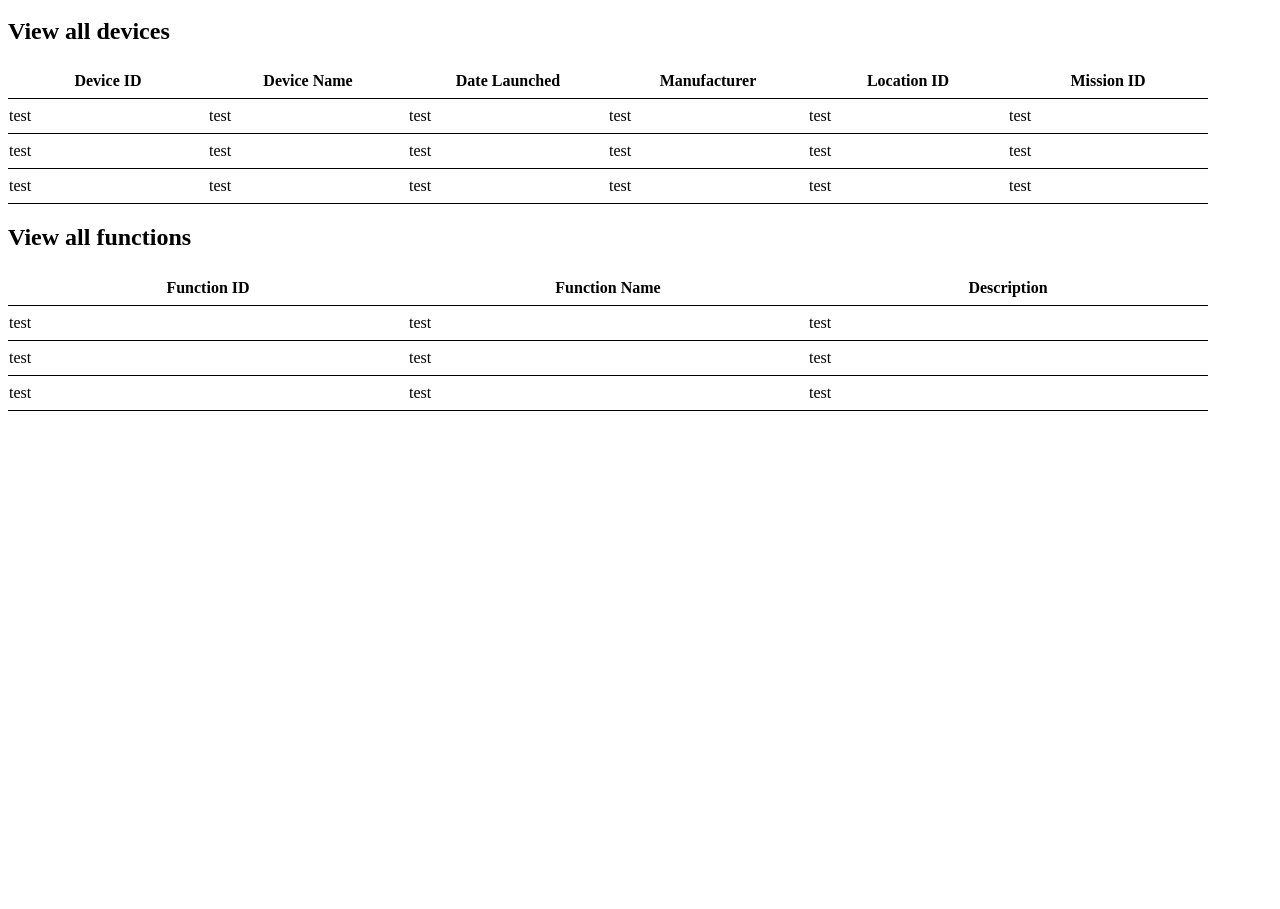
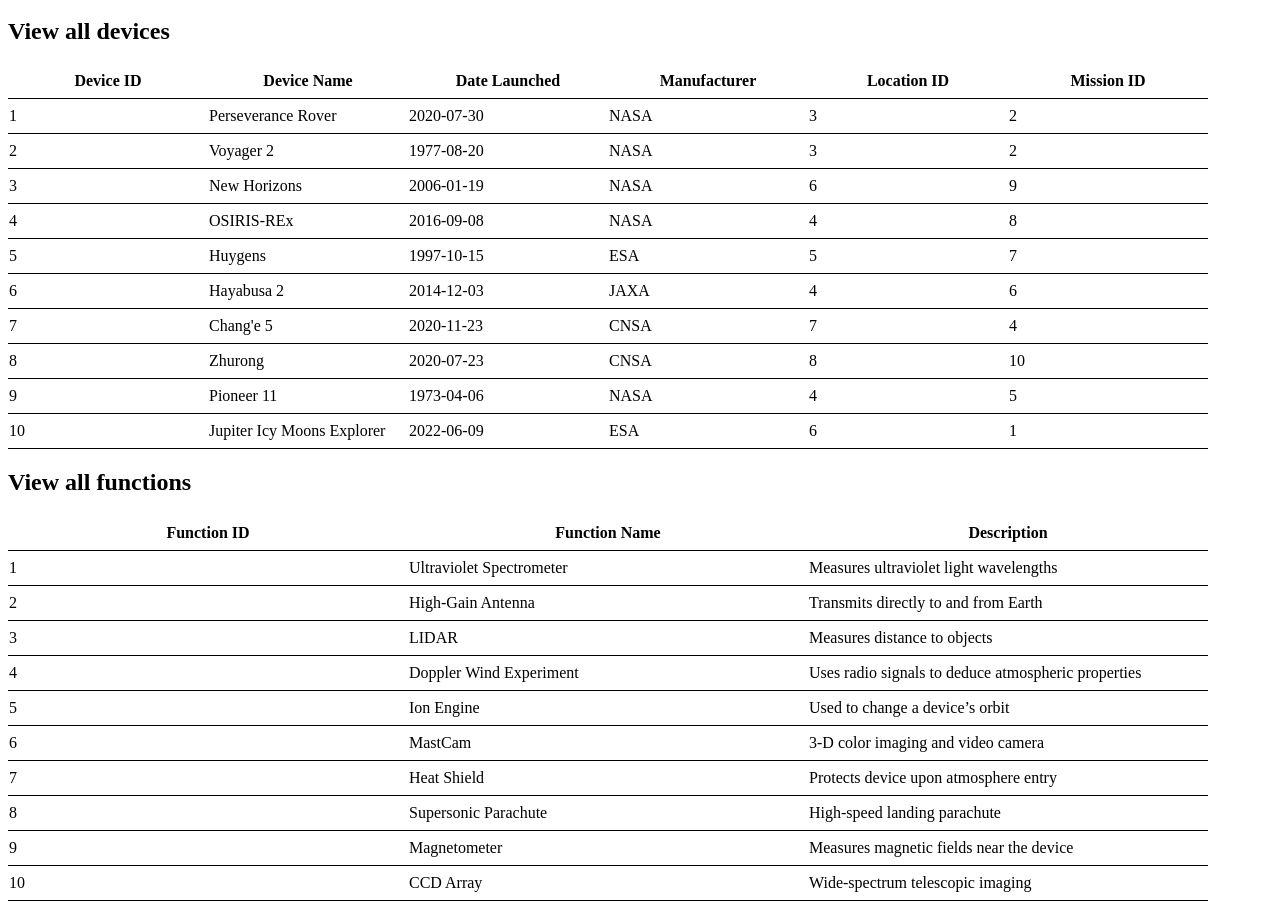
Before and after one commit to jackgallivan/cs340-project, a plain HTML site: page pages/device_function.html in a window 1280 px wide. Shown: the part 811-1720 px from the top of the page. Before the commit the page ends 1230 px from the top, so only its background shows below. Drawn offline with Linux system fonts and the light colour scheme; a script that the page names is missing.

Commit message:
Added more sample data to device_function page

```diff
--- a/pages/device_function.html
+++ b/pages/device_function.html
@@ -150,7 +150,7 @@
                             <th>Mission ID</th>
                         </tr>
                     </thead>
-                    <tbody>
+                    <tbody id="data-table">
                         <!-- format for a table row:
                             <tr id='1'> <- ID should be set by retrieving PK from database
                                 <td>test</td> <-- Column data
@@ -161,28 +161,84 @@
                             </tr>
                         -->
                         <tr id='1'>
-                            <td>test</td>
-                            <td>test</td>
-                            <td>test</td>
-                            <td>test</td>
-                            <td>test</td>
-                            <td>test</td>
+                            <td>1</td>
+                            <td>Perseverance Rover</td>
+                            <td>2020-07-30</td>
+                            <td>NASA</td>
+                            <td>3</td>
+                            <td>2</td>
                         </tr>
                         <tr id='2'>
-                            <td>test</td>
-                            <td>test</td>
-                            <td>test</td>
-                            <td>test</td>
-                            <td>test</td>
-                            <td>test</td>
+                            <td>2</td>
+                            <td>Voyager 2</td>
+                            <td>1977-08-20</td>
+                            <td>NASA</td>
+                            <td>3</td>
+                            <td>2</td>
                         </tr>
                         <tr id='3'>
-                            <td>test</td>
-                            <td>test</td>
-                            <td>test</td>
-                            <td>test</td>
-                            <td>test</td>
-                            <td>test</td>
+                            <td>3</td>
+                            <td>New Horizons</td>
+                            <td>2006-01-19</td>
+                            <td>NASA</td>
+                            <td>6</td>
+                            <td>9</td>
+                        </tr>
+                        <tr id='4'>
+                            <td>4</td>
+                            <td>OSIRIS-REx</td>
+                            <td>2016-09-08</td>
+                            <td>NASA</td>
+                            <td>4</td>
+                            <td>8</td>
+                        </tr>
+                        <tr id='5'>
+                            <td>5</td>
+                            <td>Huygens</td>
+                            <td>1997-10-15</td>
+                            <td>ESA</td>
+                            <td>5</td>
+                            <td>7</td>
+                        </tr>
+                        <tr id='6'>
+                            <td>6</td>
+                            <td>Hayabusa 2</td>
+                            <td>2014-12-03</td>
+                            <td>JAXA</td>
+                            <td>4</td>
+                            <td>6</td>
+                        </tr>
+                        <tr id='7'>
+                            <td>7</td>
+                            <td>Chang'e 5</td>
+                            <td>2020-11-23</td>
+                            <td>CNSA</td>
+                            <td>7</td>
+                            <td>4</td>
+                        </tr>
+                        <tr id='8'>
+                            <td>8</td>
+                            <td>Zhurong</td>
+                            <td>2020-07-23</td>
+                            <td>CNSA</td>
+                            <td>8</td>
+                            <td>10</td>
+                        </tr>
+                        <tr id='9'>
+                            <td>9</td>
+                            <td>Pioneer 11</td>
+                            <td>1973-04-06</td>
+                            <td>NASA</td>
+                            <td>4</td>
+                            <td>5</td>
+                        </tr>
+                        <tr id='10'>
+                            <td>10</td>
+                            <td>Jupiter Icy Moons Explorer</td>
+                            <td>2022-06-09</td>
+                            <td>ESA</td>
+                            <td>6</td>
+                            <td>1</td>
                         </tr>
                     </tbody>
                 </table>
@@ -210,19 +266,54 @@
                             </tr>
                         -->
                         <tr id='1'>
-                            <td>test</td>
-                            <td>test</td>
-                            <td>test</td>
+                            <td>1</td>
+                            <td>Ultraviolet Spectrometer</td>
+                            <td>Measures ultraviolet light wavelengths</td>
                         </tr>
                         <tr id='2'>
-                            <td>test</td>
-                            <td>test</td>
-                            <td>test</td>
+                            <td>2</td>
+                            <td>High-Gain Antenna</td>
+                            <td>Transmits directly to and from Earth</td>
                         </tr>
                         <tr id='3'>
-                            <td>test</td>
-                            <td>test</td>
-                            <td>test</td>
+                            <td>3</td>
+                            <td>LIDAR</td>
+                            <td>Measures distance to objects</td>
+                        </tr>
+                        <tr id='4'>
+                            <td>4</td>
+                            <td>Doppler Wind Experiment</td>
+                            <td>Uses radio signals to deduce atmospheric properties</td>
+                        </tr>
+                        <tr id='5'>
+                            <td>5</td>
+                            <td>Ion Engine</td>
+                            <td>Used to change a device’s orbit</td>
+                        </tr>
+                        <tr id='6'>
+                            <td>6</td>
+                            <td>MastCam</td>
+                            <td>3-D color imaging and video camera</td>
+                        </tr>
+                        <tr id='7'>
+                            <td>7</td>
+                            <td>Heat Shield</td>
+                            <td>Protects device upon atmosphere entry</td>
+                        </tr>
+                        <tr id='8'>
+                            <td>8</td>
+                            <td>Supersonic Parachute</td>
+                            <td>High-speed landing parachute</td>
+                        </tr>
+                        <tr id='9'>
+                            <td>9</td>
+                            <td>Magnetometer</td>
+                            <td>Measures magnetic fields near the device</td>
+                        </tr>
+                        <tr id='10'>
+                            <td>10</td>
+                            <td>CCD Array</td>
+                            <td>Wide-spectrum telescopic imaging</td>
                         </tr>
                     </tbody>
                 </table>
```
